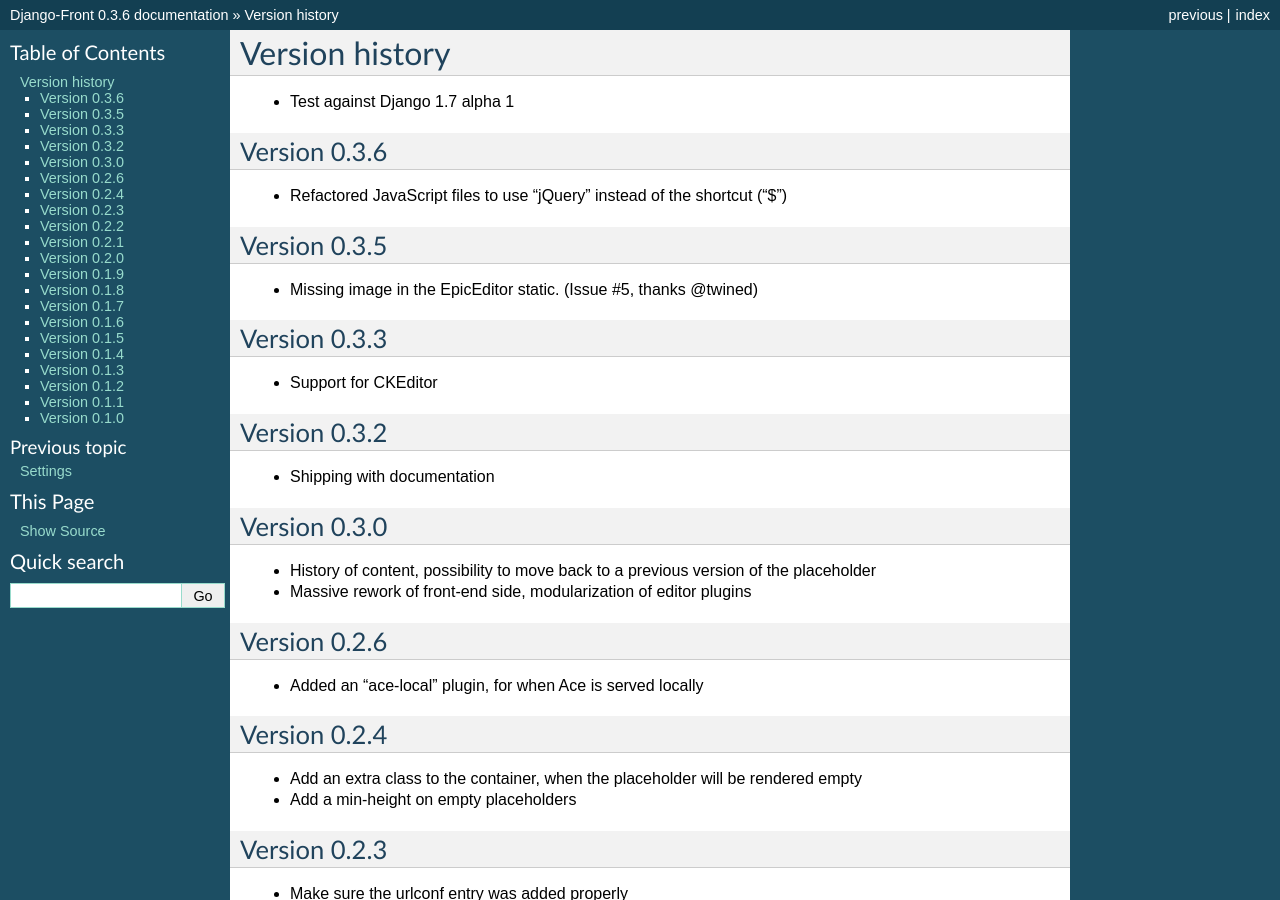
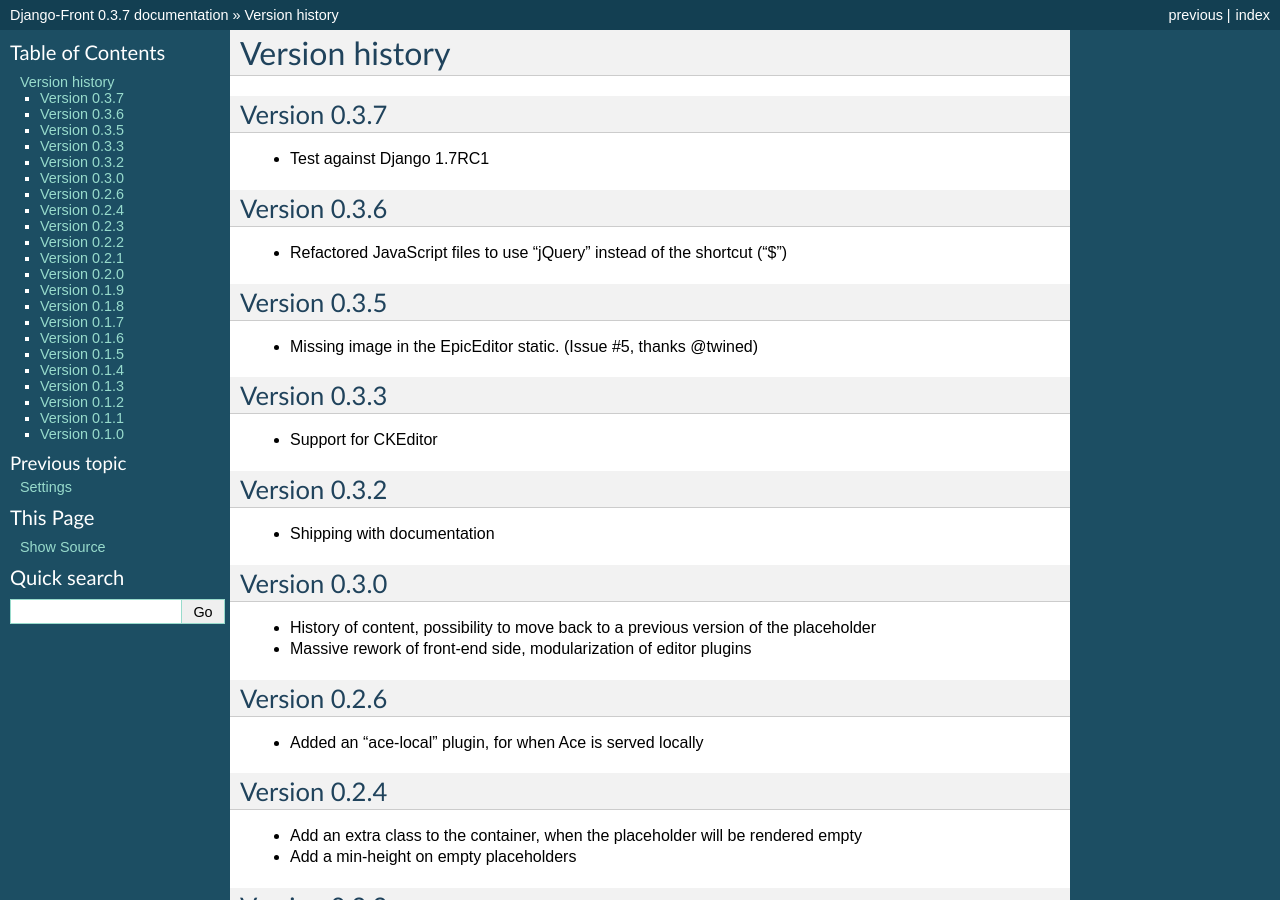
Before and after one commit to mbi/django-front, a Sphinx documentation site: the page built from docs/changes.rst, in a window 1280 px wide and 900 px high. Built offline with Sphinx 7.4.7, drawn with Linux system fonts in a browser that asks for light colours; some of the changed text lies outside the part shown.

Commit message:
test against 1.7rc1

```diff
--- a/docs/changes.rst
+++ b/docs/changes.rst
@@ -1,8 +1,10 @@
 Version history
 ###############
 
-* Test against Django 1.7 alpha 1
 
+Version 0.3.7
+=============
+* Test against Django 1.7RC1
 
 Version 0.3.6
 =============
--- a/docs/conf.py
+++ b/docs/conf.py
@@ -54,7 +54,7 @@
 # built documents.
 #
 # The short X.Y version.
-version = '0.3.6'
+version = '0.3.7'
 # The full version, including alpha/beta/rc tags.
 release = version
 
--- a/setup.py
+++ b/setup.py
@@ -1,7 +1,7 @@
 from setuptools import setup, find_packages
 setup(
     name='django-front',
-    version='0.3.6',
+    version='0.3.7',
     description='A Django application to allow of front-end editing',
     author='Marco Bonetti',
     author_email='mbonetti@gmail.com',
```
Also changed, not shown: 1 other file.
